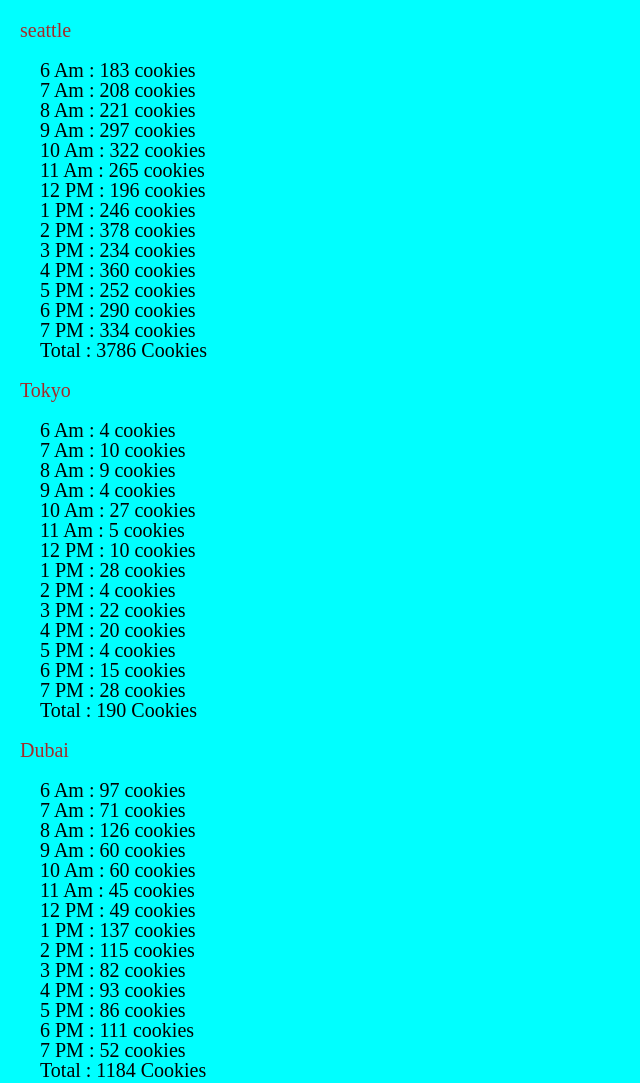
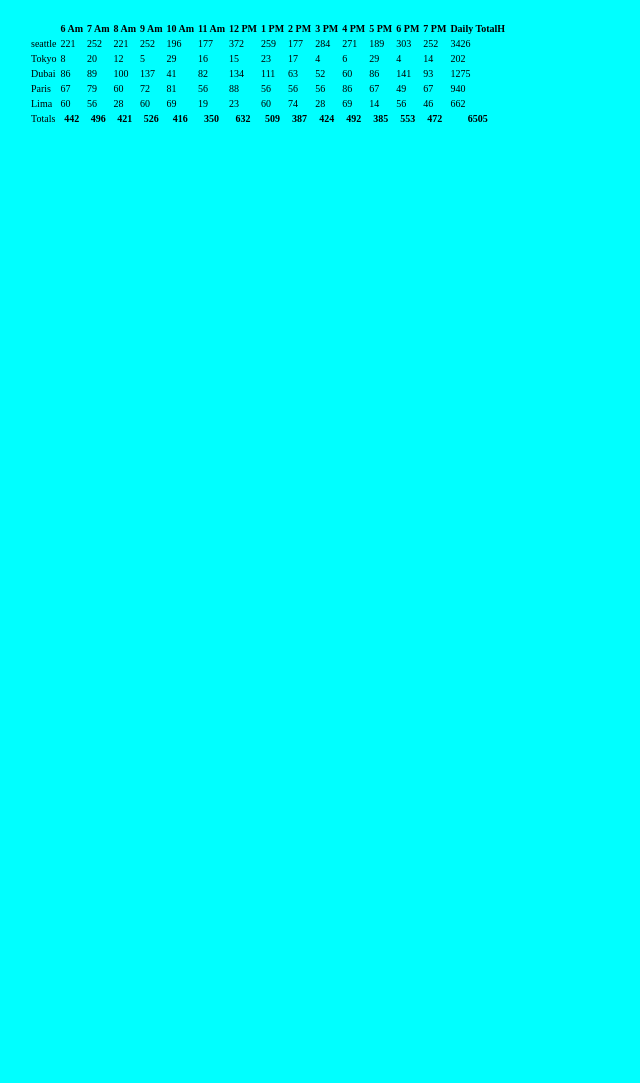
Before and after one commit to Anas-Abuhatab/cookie-stand, a plain HTML site: page sales.html in a window 1280 px wide. Shown: the top 1083 px of the page, without its empty margins (0-640 px from the left). After the commit the page ends 800 px from the top, so only its background shows below. Drawn offline with Linux system fonts and the light colour scheme.

Commit message:
Edit on lab07

```diff
--- a/css/style.css
+++ b/css/style.css
@@ -6,7 +6,7 @@ height: 100%;
 
 #shop ,#link {
 
-    font-size: 20px;
+    font-size: 10px;
     margin: 20px;
     margin-bottom: 200px;
 }
@@ -23,3 +23,8 @@ ul {
 h2{
     color: brown;
 }
+td tr{
+    margin: 30px;
+
+
+}
--- a/js/app.js
+++ b/js/app.js
@@ -1,17 +1,64 @@
 'use strict';
 const shop=document.getElementById('shop');
+
+let all =[];
+
 let hours = ['6 Am' ,'7 Am' ,' 8 Am','9 Am' ,'10 Am' ,' 11 Am','12 PM',' 1 PM','2 PM','3 PM',
   ' 4 PM','5 PM',' 6 PM','7 PM'];
-function Resturents (name ,minCust ,maxCust,avg ,cookiesSales,total){
+
+function tabletop(){
+  hours.unshift(' ');
+  hours.push('Daily TotalH');
+  const trElement=document.createElement('tr');
+  shop.appendChild(trElement);
+
+  for(let i=0;i<hours.length;i++){
+    let thElement =document.createElement('th');
+    thElement.textContent =hours[i];
+    trElement.appendChild(thElement);
+  }
+  hours.shift();
+  hours.pop();
+
+
+}
+function tablebotom(){
+  let trElement=document.createElement('tr');
+  shop.appendChild(trElement);
+
+  let tdElementtotal =document.createElement('td');
+  tdElementtotal.textContent ='Totals';
+  trElement.appendChild(tdElementtotal);
+
+  for (let i = 0; i < hours.length; i++) {
+    let dailytotal =0;
+    for (let j = 0; j < all.length; j++) {
+      dailytotal += all[j].cookiesSales[i];
+      // console.log(all[j].cookiesSales[i]);
+    }
+    let thElement=document.createElement('th');
+    thElement.textContent =dailytotal;
+    trElement.appendChild(thElement);
+  }
+  let totaloftotal =0;
+  for (let j = 0; j < all.length; j++) {
+    totaloftotal += all[j].total;
+  }
+  let thElement=document.createElement('th');
+  thElement.textContent=totaloftotal;
+  trElement.appendChild(thElement);
+
+}
+
+
+function Resturents (name ,minCust ,maxCust,avg ){
   this.name=name;
   this.minCust=minCust;
   this.maxCust=maxCust;
   this.avg=avg;
-  this.cookiesSales=cookiesSales;
-  this.total=total;
-
-}
-
+  this.cookiesSales=[];
+  this.total=0;
+  all.push(this);
   Resturents.prototype.randomnumber=function(min, max) {
     min = Math.ceil(min);
     max = Math.floor(max);
@@ -25,40 +72,44 @@ Resturents.prototype.getCookies= function (){
     }
   };
   Resturents.prototype.render= function(){
-  const h2Element=document.createElement('h2');
-  h2Element.textContent=this.name;
-  shop.appendChild(h2Element);
-  const ulElement =document.createElement('ul');
-  shop.appendChild(ulElement);
+    const trElement=document.createElement('tr');
+    shop.appendChild(trElement);
+
+    let tdElement =document.createElement('td');
+    tdElement.textContent =this.name;
+    trElement.appendChild(tdElement);
+
     for(let i=0;i<hours.length;i++){
-    let liElement =document.createElement('li');
-    liElement.textContent=`${hours[i]} :  ${this.cookiesSales[i]}  cookies`;
-    ulElement.appendChild(liElement);
+      let tdElement =document.createElement('td');
+      tdElement.textContent=this.cookiesSales[i];
+      trElement.appendChild(tdElement);
     }
-  const litotal=document.createElement('li');
-  litotal.textContent=`Total     :     ${this.total} Cookies`;
-  ulElement.appendChild(litotal);
+    const tdtotal=document.createElement('td');
+    tdtotal.textContent=this.total;
+    trElement.appendChild(tdtotal);
   };
+}
 
 
-let seattle = new Resturents('seattle',23,65,6.3,[],0);
-let Tokyo = new Resturents('Tokyo',3,24	,1.2,[],0);
-let Dubai = new Resturents('Dubai',11,38,3.7,[],0);
-let Paris = new Resturents('Paris',20,38,2.3,[],0);
-let Lima = new Resturents('Lima',2,16,4.6,[],0);
+let seattle = new Resturents('seattle',23,65,6.3);
+let Tokyo = new Resturents('Tokyo',3,24	,1.2);
+let Dubai = new Resturents('Dubai',11,38,3.7);
+let Paris = new Resturents('Paris',20,38,2.3);
+let Lima = new Resturents('Lima',2,16,4.6);
+
+
+
 let arr =[seattle,Tokyo,Dubai,Paris,Lima];
+tabletop();
 for (let i = 0; i < arr.length; i++) {
   arr[i].getCookies();
   arr[i].render();
-  arr[i].randomnumber();
-}
-console.log(seattle);
+  arr[i].randomnumber();}
+tablebotom();
 
-const table=document.getElementById('Table');
+// console.log(all[0].cookiesSales[0]);
 
-
-
-
+// console.log(seattle);
 
 // const tableshop1 =function(){
 //   let tableEle=document.createElement('table');
@@ -305,7 +356,3 @@ const table=document.getElementById('Table');
 
 //   }
 // };
-
-
-// Lima.getCookies();
-// Lima.render();
--- a/sales.html
+++ b/sales.html
@@ -5,36 +5,15 @@
     <meta http-equiv="X-UA-Compatible" content="IE=edge">
     <meta name="viewport" content="width=device-width, initial-scale=1.0">
     <title>Sales</title>
-    <link rel="stylesheet" href="./css/rest.css">
+    <!-- <link rel="stylesheet" href="./css/rest.css"> -->
     <link rel="stylesheet" href="./css/style.css">
 </head>
 <body>
     <header></header>
     <main>
-        <div id="shop">
-            <!-- <article>
-                <h2></h2>
-                <ul>
-                    <li></li>
-                    <li></li>
-                    <li></li>
-                    <li></li>
-                    <li></li>
-                    <li></li>
-                    <li></li>
-                    <li></li>
-                    <li></li>
-                    <li></li>
-                    <li></li>
-                    <li></li>
-                    <li></li>
-                    <li></li>
-                    <li></li>
-                </ul>
-            </article> -->
+        <table id="shop">
 
-
-        </div>
+        </table>
     </main>
     <footer></footer>
     <script src="./js/app.js"></script>
```
Also changed, not shown: index.html (+4 -3 lines), 1 other file. Lines whose indentation alone changed are shown as unchanged.
